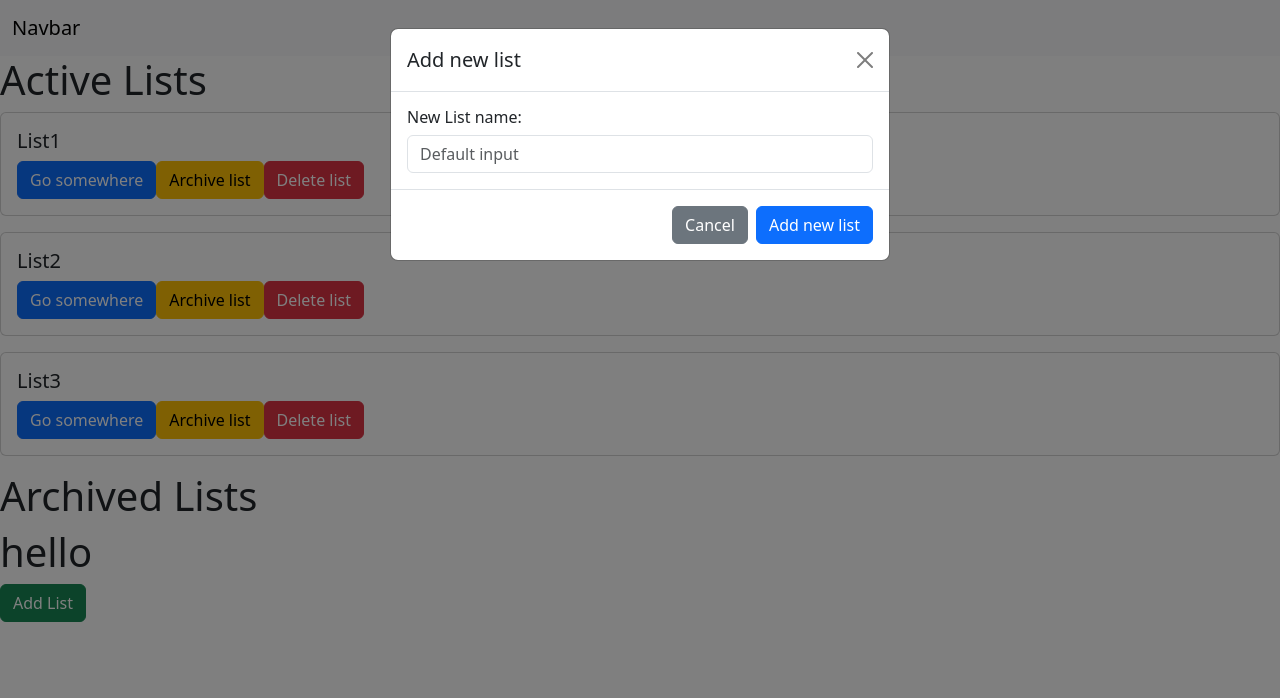
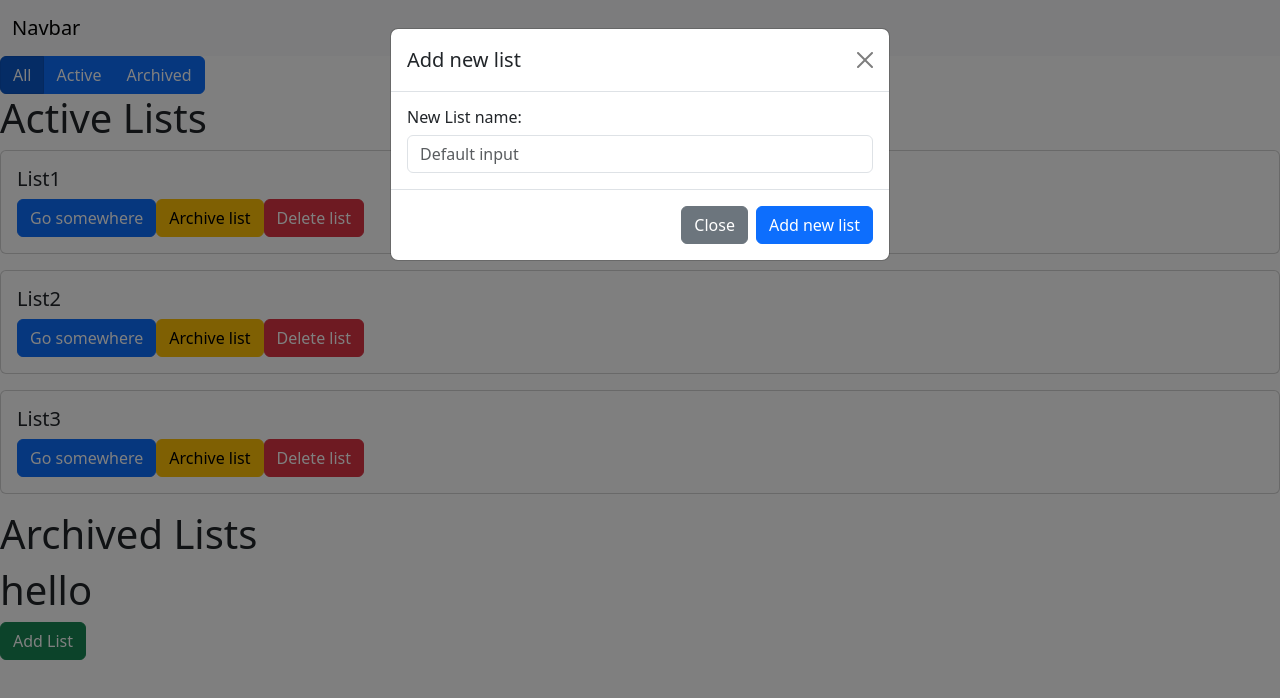
Before and after one commit to LLosTy/FrontEndHomework, a React (Create React App) app: page /TileView1 in a window 1280 px wide. Both pictures are taken after a click on the button "Add List". Shown: the top 698 px of the page. Built offline with nearby package versions, Linux system fonts and the light colour scheme.

Commit message:
Added filtering functionality

```diff
--- a/src/components/TileView1.jsx
+++ b/src/components/TileView1.jsx
@@ -38,6 +38,15 @@ const TileView1 = () => {
         setList(updatedLists)
       }
 
+      const handleRemoveArchivedList = (index) => {
+        const updatedLists = [...archivedLists];
+        updatedLists.splice(index, 1);
+        setArchivedList(updatedLists)
+      }
+
+
+
+
       //       const [resolvedItems, setResolvedItems] = useState([]);
       const[archivedLists, setArchivedList] = useState([]);
 
@@ -62,11 +71,43 @@ const TileView1 = () => {
     //     setItems(updatedItems);
     //   };
 
+    let [isActiveVisible, setActiveVisible] = useState(true);
+    let [isArchivedVisible, setArchivedVisible] = useState(true);
+
+    const handleToggleAllVisible = () => {
+        setActiveVisible(isActiveVisible = true);
+        setArchivedVisible(isArchivedVisible = true);
+    }
+
+    const handleActiveVisible = () => {
+        setActiveVisible(isActiveVisible = true);
+        setArchivedVisible(isArchivedVisible = false);
+    }
+
+    const handleArchivedVisible = () => {
+        setActiveVisible(isActiveVisible = false);
+        setArchivedVisible(isArchivedVisible = true);
+    }
+
 
 
 
     return(
         <div>
+
+
+        <div class="btn-group" role="group" aria-label="Basic example">
+            {/* <button type="button" class={`btn btn-primary ${(isResolvedVisible && isUnresolvedVisible) === true ? 'active' : ''}`} onClick={handleToggleAll}>All</button> */}
+            <button type="button" class={`btn btn-primary ${(isActiveVisible && isArchivedVisible) === true ? 'active' : ''} `} onClick={handleToggleAllVisible}>All</button>
+
+            {/* for some reason the logic is flipped or im just stupid lol */}
+            {/* Fix the resolved and unresolved filter (is flipped in the rendering below) */}
+            <button type="button" class={`btn btn-primary ${(isActiveVisible === true) && (isArchivedVisible === false) ? 'active' : ''}`} onClick={handleActiveVisible}>Active</button>
+            <button type="button" class={`btn btn-primary ${(isActiveVisible === false) && (isArchivedVisible === true) ? 'active' : ''}`} onClick={handleArchivedVisible}>Archived</button>
+        </div>
+
+            {isActiveVisible ?
+            <>
                 <h1>Active Lists</h1>
                     {lists.map((list,index) => (
                             <div class="card mb-3">
@@ -84,8 +125,15 @@ const TileView1 = () => {
                             </div>
                         ))
                     }
+
+                </> :
+                <div></div>
+
+        }
+            {isArchivedVisible?
+            <>
                 <h1>Archived Lists</h1>
-            {archivedLists.map((listArchived,index) => (
+                    {archivedLists.map((listArchived,indexArchived) => (
                             <div class="card mb-3">
                                 <div class="card-body">
                                         {/* <a class ="btn"href={`/${list}`}> */}
@@ -95,11 +143,17 @@ const TileView1 = () => {
                                         {/* </a> */}
                                     {/* <p class="card-text">With supporting text below as a natural lead-in to additional content.</p> */}
                                     <a class="btn btn-primary" href={`/${listArchived}`}>Go somewhere</a>
-                        <a class="btn btn-warning" onClick={() => handleAddToArchived(index)}>Archive list</a>
-                        <a class="btn btn-danger" onClick={() => handleRemoveList(index)}>Delete list</a>
+                                    <a class="btn btn-warning" onClick={() => handleAddToArchived(indexArchived)}>Archive list</a>
+                                    <a class="btn btn-danger" onClick={() => handleRemoveArchivedList(indexArchived)}>Delete list</a>
                                 </div>
                             </div>
                         ))
+                    }
+
+            </>
+            :
+            <div></div>
+
         }
             {/* {archivedLists} */}
             <h1>hello</h1>
@@ -121,7 +175,7 @@ const TileView1 = () => {
                         <input class="form-control" type="text" placeholder="Default input" aria-label="default input example" value={newList} onChange={(e) => setNewList(e.target.value)}></input>
                     </div>
                     <div class="modal-footer">
-                        <button type="button" class="btn btn-secondary" data-bs-dismiss="modal">Cancel</button>
+                        <button type="button" class="btn btn-secondary" data-bs-dismiss="modal">Close</button>
                         <button
                         type="button"
                         class="btn btn-primary"
--- a/src/routes/pathConstants.jsx
+++ b/src/routes/pathConstants.jsx
@@ -4,6 +4,8 @@ const PathConstants = {
     HOME: "/",
     // other pages's paths...
     LIST1: "/List1",
+    LIST2: "/List2",
+    LIST3: "/List3",
     ABOUT: "about",
     TILEVIEW1: "/TileView1",
 }
```
Lines whose indentation alone changed are shown as unchanged.
